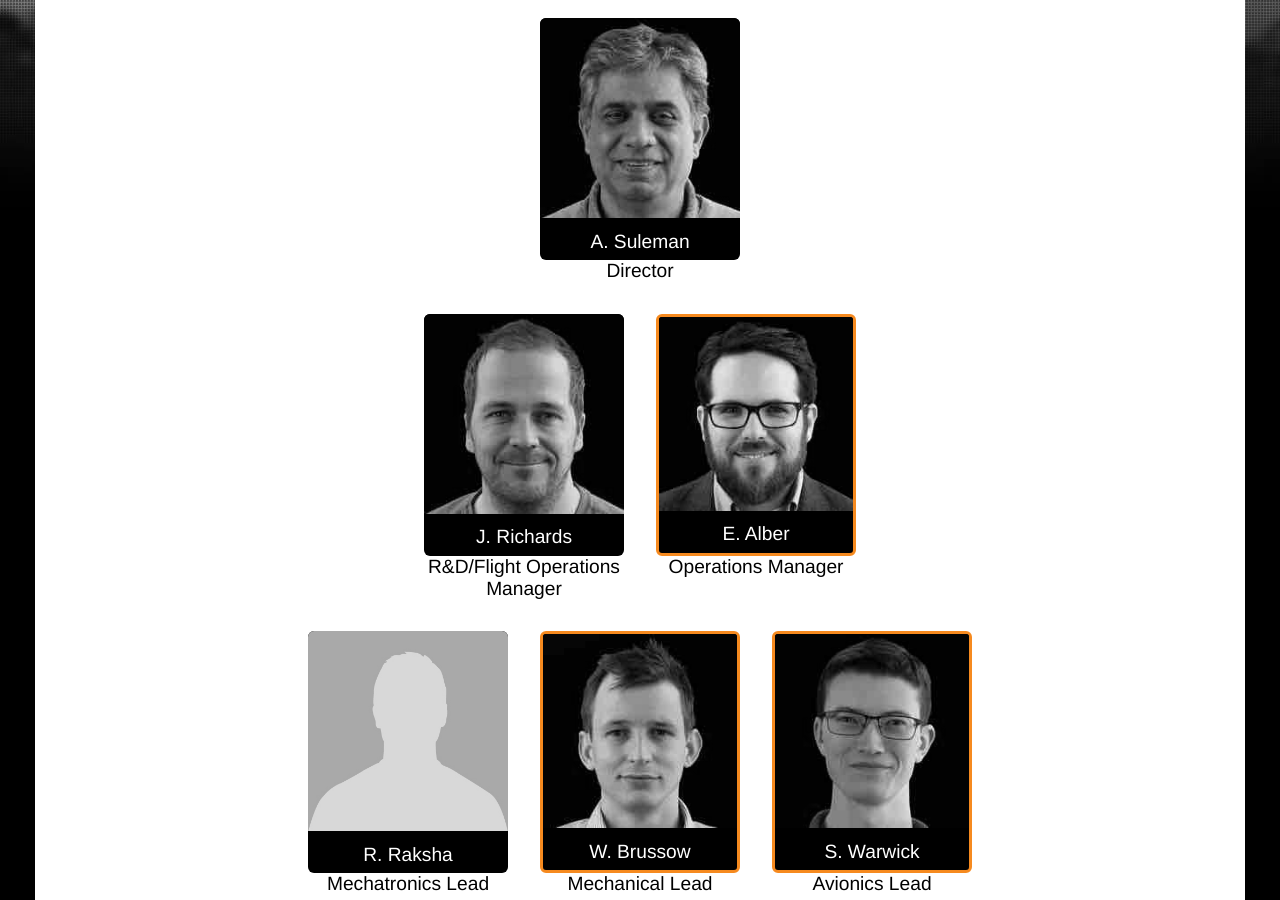
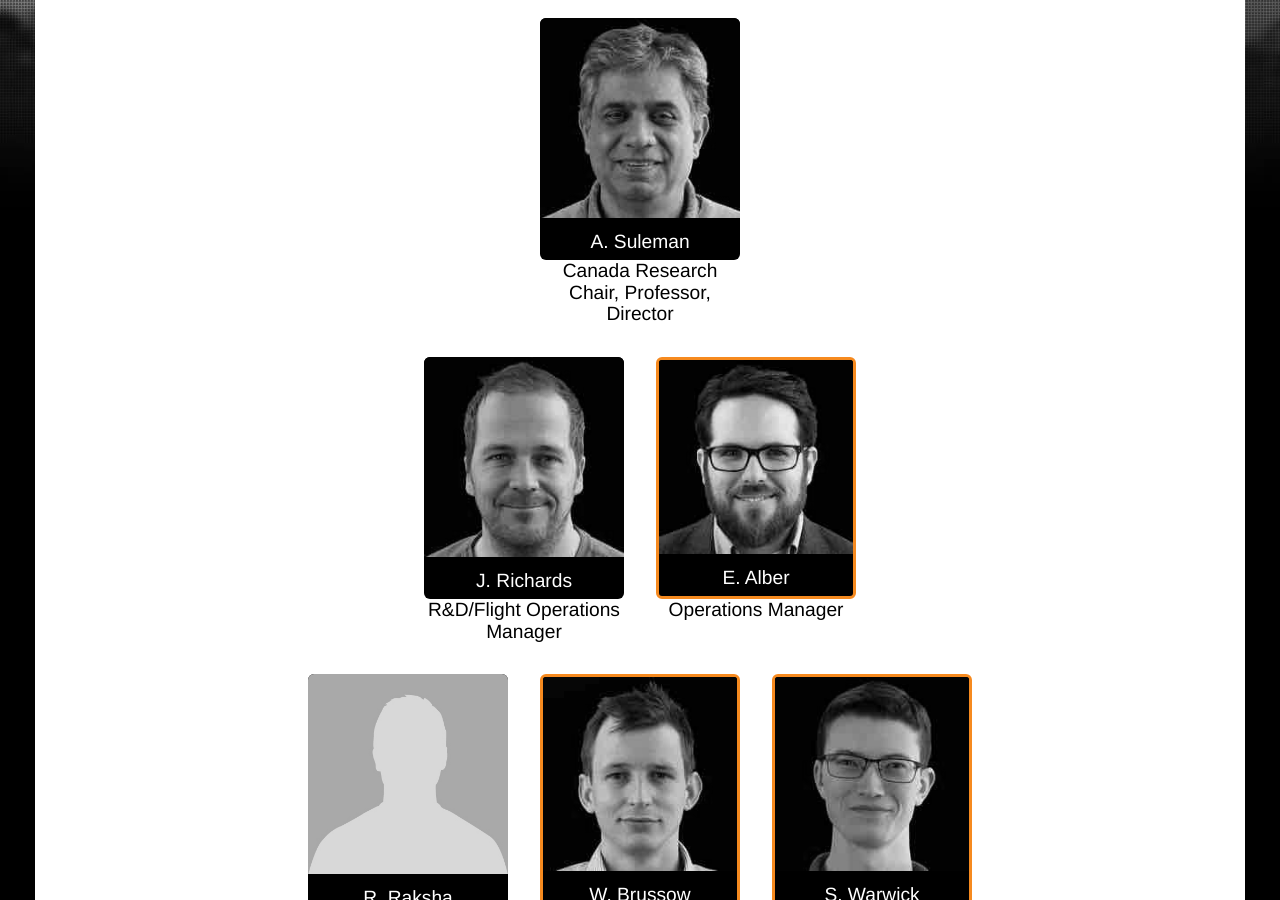
Before and after one commit to UVic-CfAR/uvic-cfar.github.io, a Jekyll site: the page built from about-us.html, in a window 1280 px wide and 900 px high, scrolled down 805 px. Built offline with Jekyll 4.4.1, drawn with Linux system fonts in a browser that asks for light colours.

Commit message:
update Afzal's title

```diff
--- a/about-us.html
+++ b/about-us.html
@@ -15,7 +15,7 @@ stylesheet: about
 			<img src="/images/profile/asuleman.jpg" alt="A. Suleman"/>
 			<span>A. Suleman</span>
 		</dt>
-		<dd>Director</dd>
+		<dd>Canada Research Chair, Professor, Director</dd>
 	</dl>
 </section>
 <section class="people__core">
```
